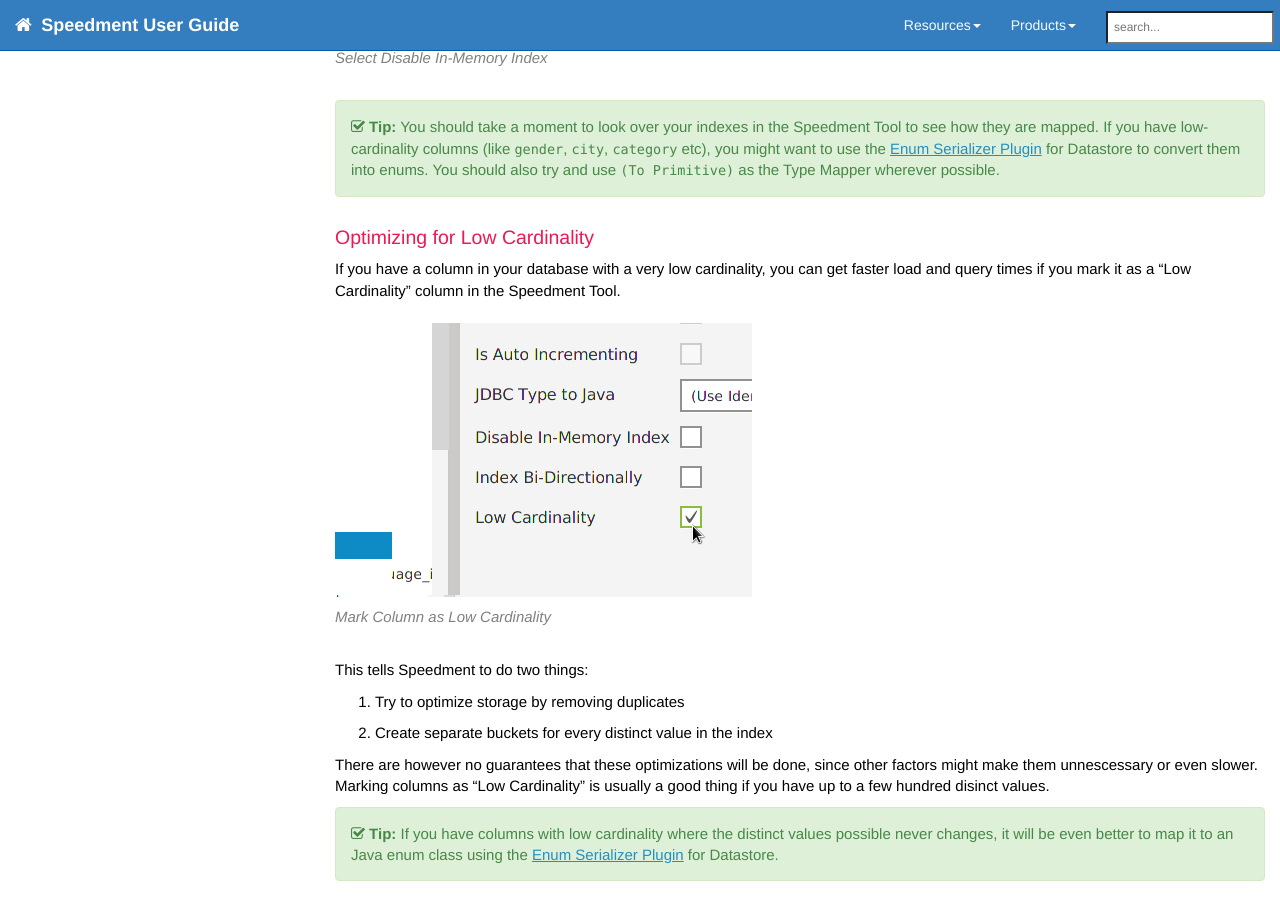
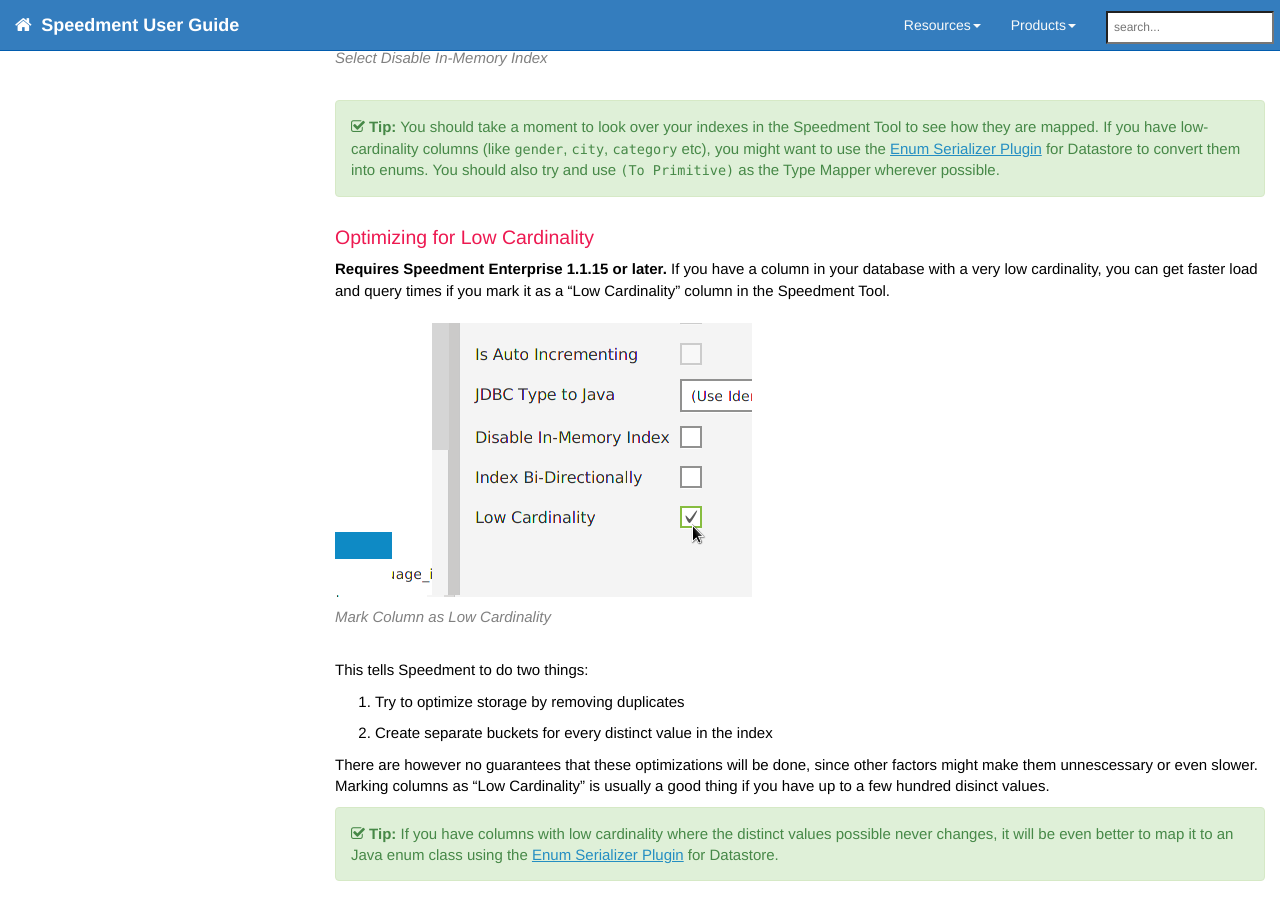
Before and after one commit to speedment/speedment-doc, a Jekyll site: the page built from pages/datastore.md, in a window 1280 px wide and 900 px high, scrolled down 5942 px. Built offline with Jekyll 4.4.1, drawn with Linux system fonts in a browser that asks for light colours; nearby versions of some CDN libraries; comment, search, counter and statistics services are not loaded.

Commit message:
Update datastore.md

```diff
--- a/pages/datastore.md
+++ b/pages/datastore.md
@@ -228,7 +228,7 @@
 " %}
 
 ### Optimizing for Low Cardinality
-If you have a column in your database with a very low cardinality, you can get faster load and query times if you mark it as a "Low Cardinality" column in the Speedment Tool.
+**Requires Speedment Enterprise 1.1.15 or later.** If you have a column in your database with a very low cardinality, you can get faster load and query times if you mark it as a "Low Cardinality" column in the Speedment Tool.
 
 {% include image.html file="low_cardinality.png" url="https://www.speedment.com/" alt="Mark Column as Low Cardinality in Speedment Tool" caption="Mark Column as Low Cardinality" %}
 
```
